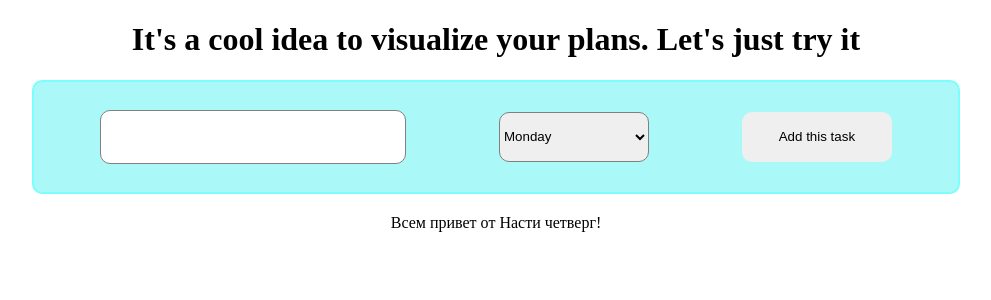
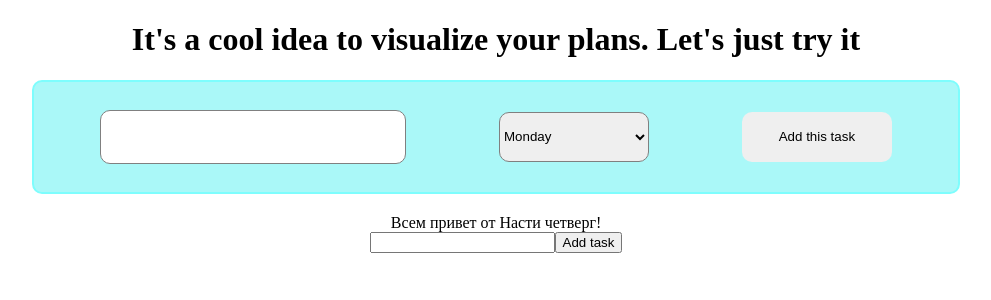
Before and after one commit to Anasta2002/HolidaysWorkTodo, a React (Create React App) app in the folder todo/: page / in a window 1280 px wide. Shown: the top 300 px of the page, without its empty margins (144-1135 px from the left). Built offline with nearby package versions, Linux system fonts and the light colour scheme.

Commit message:
input_submit 13_07

```diff
--- a/todo/src/App.js
+++ b/todo/src/App.js
@@ -6,16 +6,32 @@ function App() {
 
   const [tasks, setTask] = useState([])
 
-  const add_task = new_task=> setTask([...tasks, new_task])
+  const add_task = new_task => setTask([...tasks, new_task])
 
   const remove_task = id => {
     //здесь будет функция по удаления одной задачи, возможно типа такого: setTask(tasks.filter((pr => pr.id !== id)))
   }
 
+  const submit = e => {
+    e.preventDefault();
+    const { name_task } = e.target;
+    setTask([...tasks, name_task]);
+    console.log(name_task.value);
+    e.target.reset();
+  }
+
   return (
     <div className="App">
-        <AddTaskForm add_task={add_task} remove_task={remove_task} />
-        <div>Всем привет от Насти четверг!</div>
+      <AddTaskForm add_task={add_task} remove_task={remove_task} />
+      <div>Всем привет от Насти четверг!</div>
+
+      <form onSubmit={submit}>
+        <label>
+          <input type="text" name='name_task' />
+          <button>Add task</button>
+        </label>
+      </form>
+
     </div>
   );
 }
```
